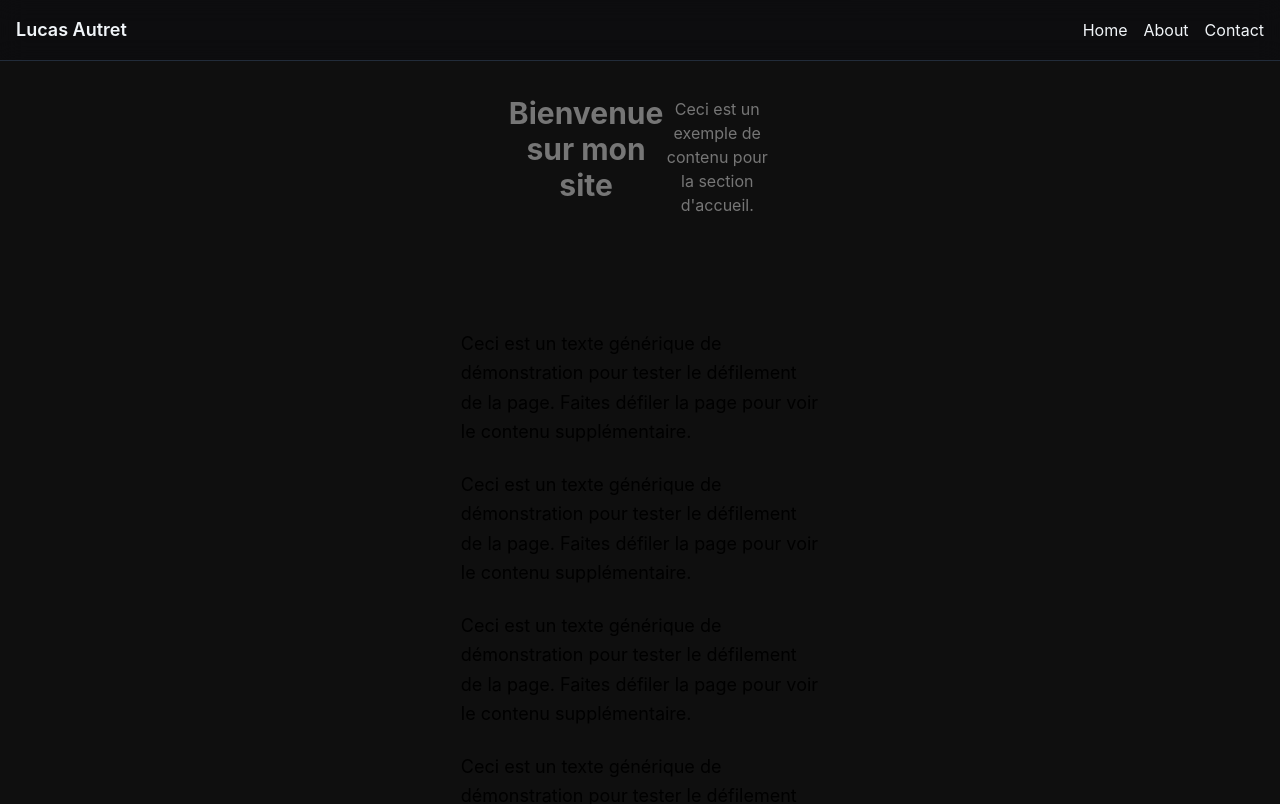
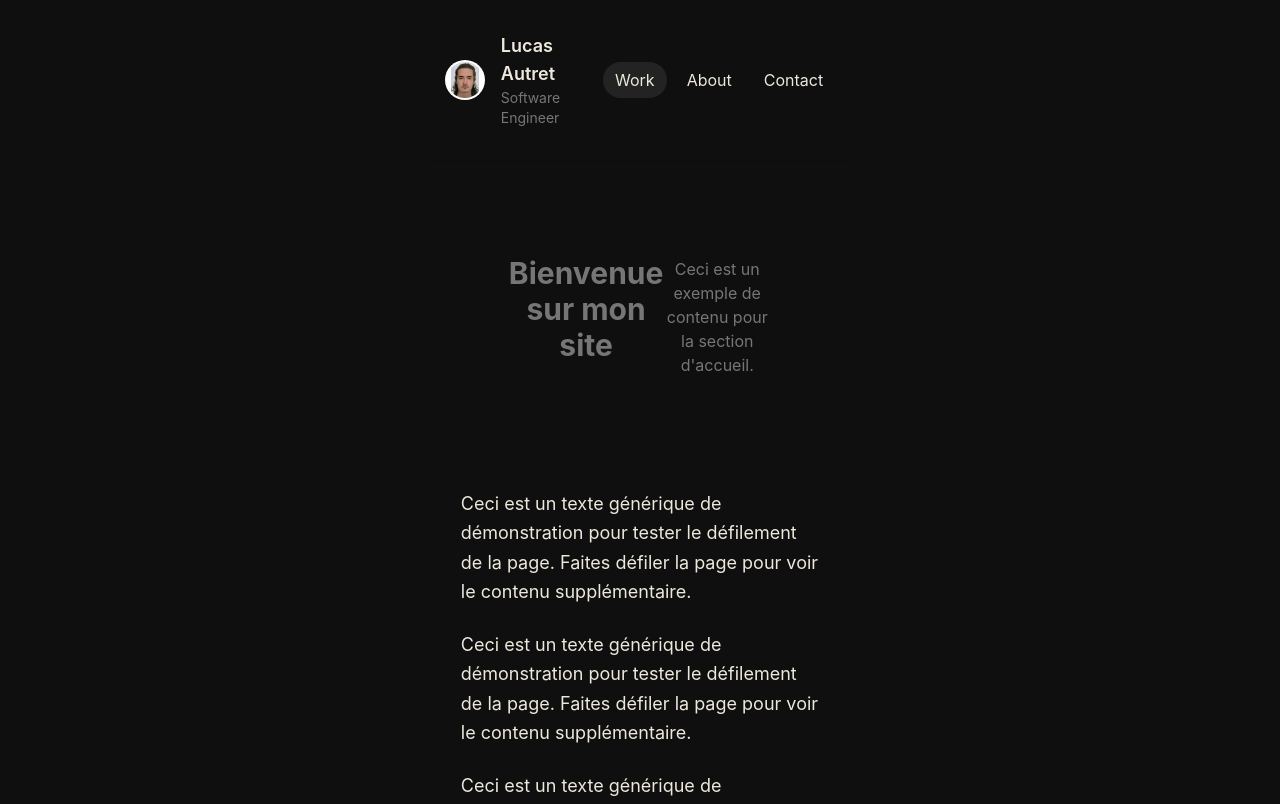
Before and after one commit to Maynito/Maynito.github.io, a React (Vite) app: page / in a window 1280 px wide. Shown: the top 804 px of the page. Built offline with nearby package versions, Linux system fonts and the light colour scheme.

Commit message:
Refactor NavBar and Footer components, update styles, and add profile image

```diff
--- a/src/App.jsx
+++ b/src/App.jsx
@@ -6,13 +6,13 @@ function App() {
     <div className="App bg-background">
       <NavBar />
       <main className="page-width">
-        <section id="hero" className="bottom-0 z-50 flex w-full items-center justify-between border-t border-black/10 p-20 text-slate-100">
+        <section id="hero" className="bottom-0 z-50 flex w-full items-center justify-between border-t border-black/10 p-20 text-primary-text">
           <h2 className="text-3xl font-bold text-center text-secondary-text">Bienvenue sur mon site</h2>
           <p className="text-center text-secondary-text mt-4">
             Ceci est un exemple de contenu pour la section d'accueil.
           </p>
         </section>
-        <div id="projets" className="mx-auto max-w-2xl space-y-6 p-8 text-lg leading-relaxed text-main-text ">
+        <div id="projets" className="mx-auto max-w-2xl space-y-6 p-8 text-lg leading-relaxed text-primary-text">
           {Array.from({ length: 12 }, (_, index) => (
             <p key={index}>
               Ceci est un texte générique de démonstration pour tester le défilement de la page.
--- a/src/components/Footer.jsx
+++ b/src/components/Footer.jsx
@@ -77,7 +77,7 @@ export default function Footer() {
         </nav>
         <nav className="py-4 self-start">
           <ul className="flex flex-col space-y-2 underline underline-offset-4">
-            <li><a href="#home" className="hover:text-primary-text">Home</a></li>
+            <li><a href="#work" className="hover:text-primary-text">Work</a></li>
             <li><a href="#about" className="hover:text-primary-text">About</a></li>
             <li><a href="#contact" className="hover:text-primary-text">Contact</a></li>
           </ul>
--- a/src/components/NavBar.jsx
+++ b/src/components/NavBar.jsx
@@ -1,16 +1,42 @@
-export default
+import { useState } from "react";
+import profile from "../assets/profile.jpg";
 
-function NavBar() {
+const LIENS = [
+  { href: "#work", label: "Work" },
+  { href: "#about", label: "About" },
+  { href: "#contact", label: "Contact" },
+];
+
+export default function NavBar() {
+
+  const [actif, setActif] = useState('#work');
+
   return (
-    <header className="fixed  top-0 z-50 flex w-full items-center justify-between border-b border-slate-700/60 bg-slate-950/10 p-4 text-slate-100 backdrop-blur-md">
+    <header className="inset-x-0 top-0 z-50 flex items-center justify-between bg-background text-primary-text page-width px-4 py-8">
       <nav className="flex items-center space-x-4 text-lg font-semibold">
-        <a href="#home" className="text-lg font-semibold hover:text-main-text">Lucas Autret</a>
+        <img src={profile} alt="Logo" className="h-10 w-10 shrink-0 rounded-full bg-white object-contain p-0.5" />
+        <ul className="flex-col items-center space-x-2">
+          <li>
+            <a href="#home" className="text-lg font-semibold hover:text-primary-text">Lucas Autret</a>
+          </li>
+          <li className="text-sm font-normal text-secondary-text">
+            <a className="hover:text-primary-text">Software Engineer</a>
+          </li>
+        </ul>
       </nav>
       <nav>
-        <ul className="flex space-x-4">
-          <li><a href="#home" className="hover:text-main-text">Home</a></li>
-          <li><a href="#about" className="hover:text-main-text">About</a></li>
-          <li><a href="#contact" className="hover:text-main-text">Contact</a></li>
+        <ul className="flex space-x-2">
+          {LIENS.map((lien) => (
+            <li key={lien.href}>
+              <a
+                href={lien.href}
+                className={`rounded-3xl px-3 py-2 hover:text-primary-text ${actif === lien.href ? 'bg-secondary-text/20 text-primary-text' : ''}`}
+                onClick={() => setActif(lien.href)}
+              >
+                {lien.label}
+              </a>
+            </li>
+          ))}
         </ul>
       </nav>
     </header>
```
Also changed, not shown: src/assets/profile.jpg (added).
